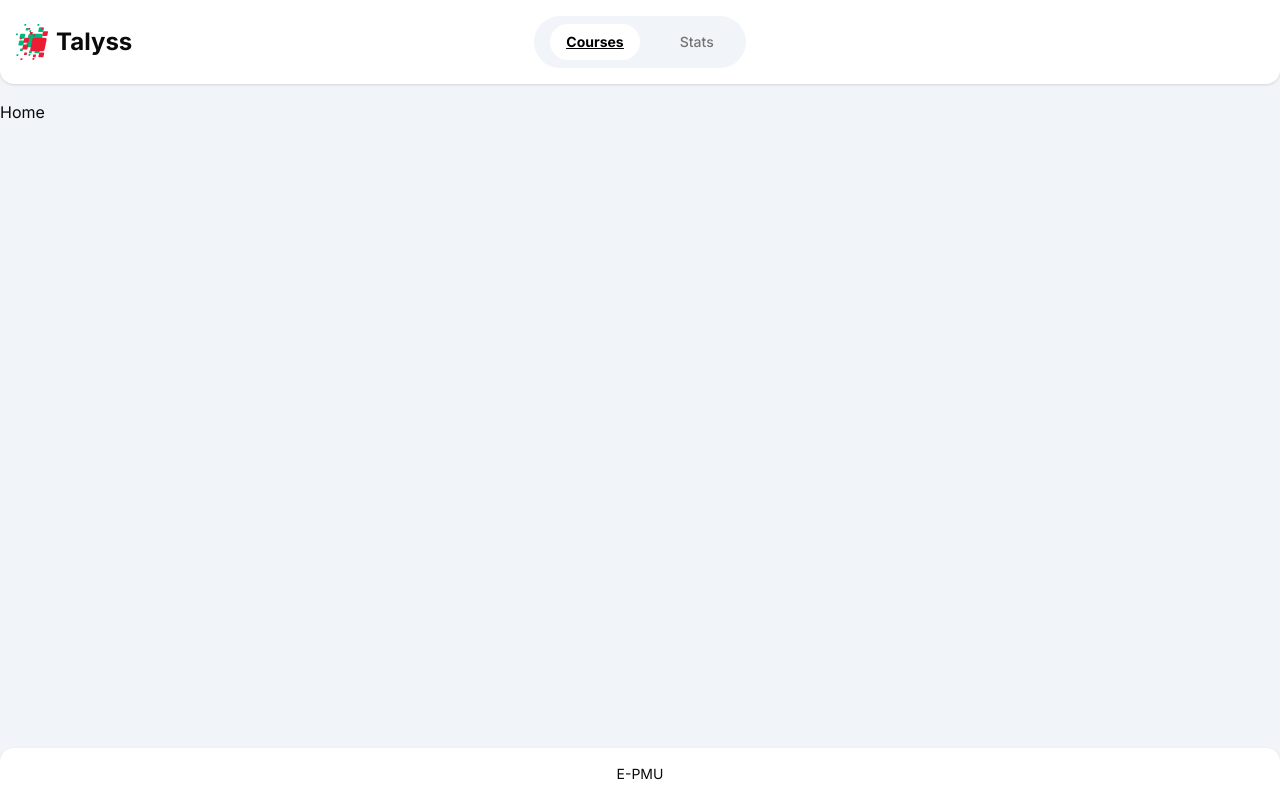
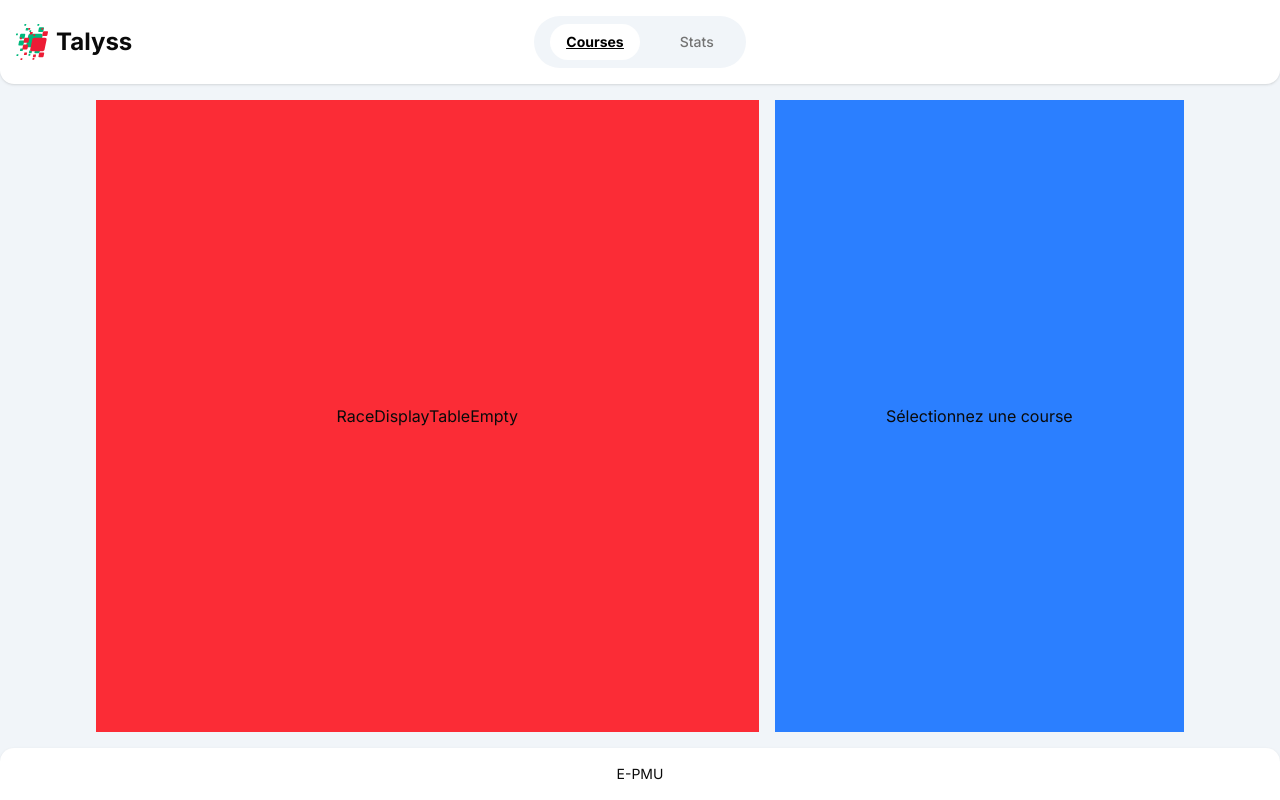
Before and after one commit to CyrilPERIE/tallys-app, a Next.js app: page / in a window 1280 px wide. Built offline with nearby package versions, Linux system fonts and the light colour scheme.

Commit message:
feat: layout Home OK

```diff
--- a/src/app/globals.css
+++ b/src/app/globals.css
@@ -1,5 +1,11 @@
 @import "tailwindcss";
 @import "tw-animate-css";
+
+html,
+body,
+:root {
+  height: 100%;
+}
 
 @custom-variant dark (&:is(.dark *));
 
--- a/src/app/layout.tsx
+++ b/src/app/layout.tsx
@@ -24,11 +24,11 @@ export default function RootLayout({
       <body
         className={cn(inter.className, "min-h-full flex flex-col bg-slate-100")}
       >
-        <Header className="mb-4 bg-white">
+        <Header className="bg-white">
           <LogoName className="absolute left-4" />
           <Nav />
         </Header>
-        <main className="flex-1">{children}</main>
+        <main className="flex-1 px-24 py-4">{children}</main>
         <Footer className="bg-white" />
       </body>
     </html>
--- a/src/app/page.tsx
+++ b/src/app/page.tsx
@@ -1,5 +1,5 @@
 import Home from "@/components/home/home";
 
 export default function HomePage() {
-  return <Home />;
+  return <Home className="size-full" />;
 }
--- a/src/components/home/home.tsx
+++ b/src/components/home/home.tsx
@@ -1,7 +1,16 @@
-export default function Home() {
+"use client";
+
+import { useState } from "react";
+import { cn } from "@/lib/utils";
+import { RaceDisplayTable } from "./race-display-table/race-display-table";
+import { RaceSelection } from "./race-selection";
+
+export default function Home({ className }: { className?: string }) {
+    const [courseId, setCourseId] = useState<string | null>(null);
     return (
-        <div>
-            <h1>Home</h1>
+        <div className={cn("flex items-center justify-center flex-row gap-4", className)}>
+            <RaceDisplayTable courseId={courseId} className="size-full items-center justify-center bg-red-500" />
+            <RaceSelection setCourseId={setCourseId} className="size-full items-center justify-center bg-blue-500 w-2xl" />
         </div>
     );
 }
--- /dev/null
+++ b/src/components/home/race-display-table/race-display-table-empty.tsx
@@ -0,0 +1,9 @@
+import { cn } from "@/lib/utils";
+
+export const RaceDisplayTableEmpty = ({ className }: { className?: string }) => {
+  return (
+    <div className={cn("flex flex-col gap-4", className)}>
+      <p>RaceDisplayTableEmpty</p>
+    </div>
+  );
+};
--- /dev/null
+++ b/src/components/home/race-display-table/race-display-table-loading.tsx
@@ -0,0 +1,9 @@
+import { cn } from "@/lib/utils"
+
+export const RaceDisplayTableLoading = ({ className }: { className?: string }) => {
+    return (
+        <div className={cn("flex flex-col gap-4", className)}>
+            <p>RaceDisplayTableLoading</p>
+        </div>
+    )
+}
--- /dev/null
+++ b/src/components/home/race-display-table/race-display-table.tsx
@@ -0,0 +1,13 @@
+import { cn } from "@/lib/utils"
+import { RaceDisplayTableEmpty } from "./race-display-table-empty"
+
+export const RaceDisplayTable = ({ courseId, className }: { courseId: string | null, className?: string }) => {
+    if (!courseId) {
+        return <RaceDisplayTableEmpty className={className} />
+    }
+    return (
+        <div className={cn("flex flex-col gap-4", className)}>
+            <p>Course {courseId}</p>
+        </div>
+    )
+}
--- /dev/null
+++ b/src/components/home/race-selection.tsx
@@ -0,0 +1,7 @@
+import { cn } from "@/lib/utils"
+
+export const RaceSelection = ({ setCourseId, className }: { setCourseId: (courseId: string) => void, className?: string }) => {
+    return <div className={cn("flex flex-col gap-4", className)}>
+        <p>Sélectionnez une course</p>
+    </div>
+}
--- /dev/null
+++ b/src/domain/entities/horse.ts
@@ -0,0 +1,12 @@
+export type Horse = {
+    id: string;
+    number: string;
+    casque: string;
+    name: string;
+    trainerName: string;
+    jockeyName: string;
+    age: number;
+    sexe: "MALE" | "FEMALE" | "HONGRE";
+    position?: number;
+    ai_position?: number;
+}
--- /dev/null
+++ b/src/domain/entities/race.ts
@@ -0,0 +1,12 @@
+import { Horse } from "@/domain/entities/horse";
+
+export type Race = {
+    id: string;
+    name: string;
+    horses: Horse[];
+    date: Date;
+    distance: number;
+    terrain: string;
+    prize: number;
+    status: "PENDING" | "RACING" | "FINISHED";
+}
--- /dev/null
+++ b/src/domain/entities/reunion.ts
@@ -0,0 +1,10 @@
+import { Race } from "@/domain/entities/race";
+
+export type Reunion = {
+    id: string;
+    number: string;
+    location: string;
+    races: Race[];
+    date: Date;
+    status: "PENDING" | "RACING" | "FINISHED";
+}
```
